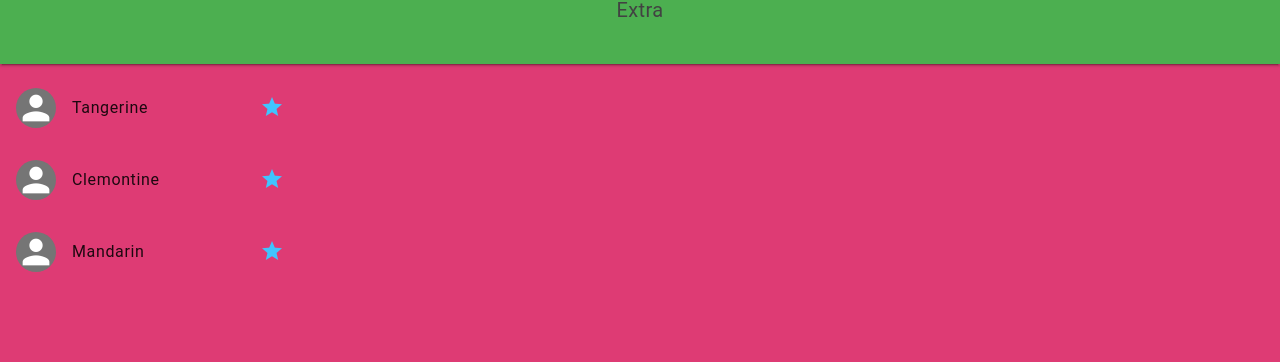
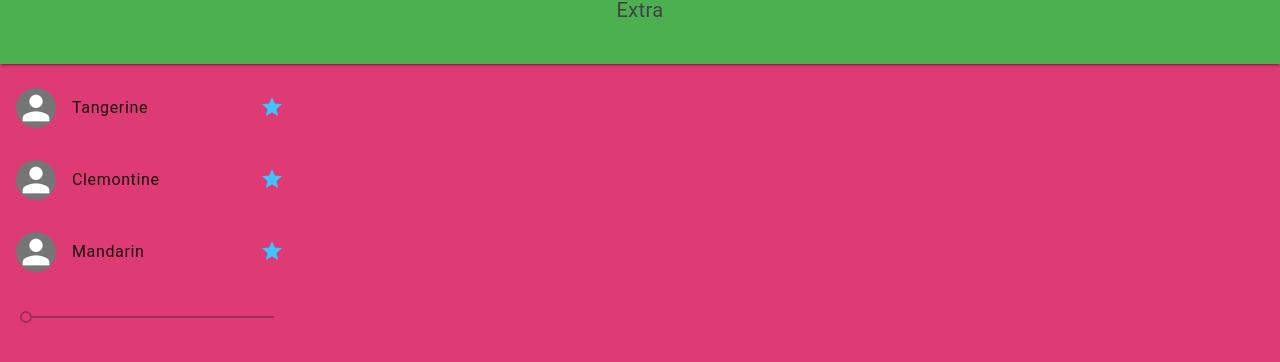
Before and after one commit to Alex-Nelson-1/ICS2O-UNIT1-05-MDL, a plain HTML site: page index2.html in a window 1280 px wide. Drawn offline with nearby package versions, Linux system fonts and the light colour scheme.

Commit message:
Added slider in extra

```diff
--- a/css/style.css
+++ b/css/style.css
@@ -1,3 +1,8 @@
+/* Created by: Alex.Nelson
+* Created on: Sep 22 2022
+* This file contains the CSS for index.html
+*/
+
 /* Due to error in MDL : https://github.com/google/material-design-lite/issues/5281
 */
 .mdl-ripple {
--- a/css/style2.css
+++ b/css/style2.css
@@ -1,3 +1,8 @@
+/* Created by: Alex.Nelson
+* Created on: Sep 22 2022
+* This file contains the CSS for index2.html
+*/
+
 /* Due to error in MDL : https://github.com/google/material-design-lite/issues/5281
 */
 .mdl-ripple {
--- a/index2.html
+++ b/index2.html
@@ -56,6 +56,10 @@
       <a class="mdl-list__item-secondary-action" href="#"><i class="material-icons">star</i></a>
   </span>
   </div>
+  <br>
+  <!-- Default Slider -->
+  <input class="mdl-slider mdl-js-slider" type="range"
+  min="0" max="100" value="0" tabindex="0">
 </div>
   </body>
 </html>
```
Also changed, not shown: index.html (+1 -0 lines).
